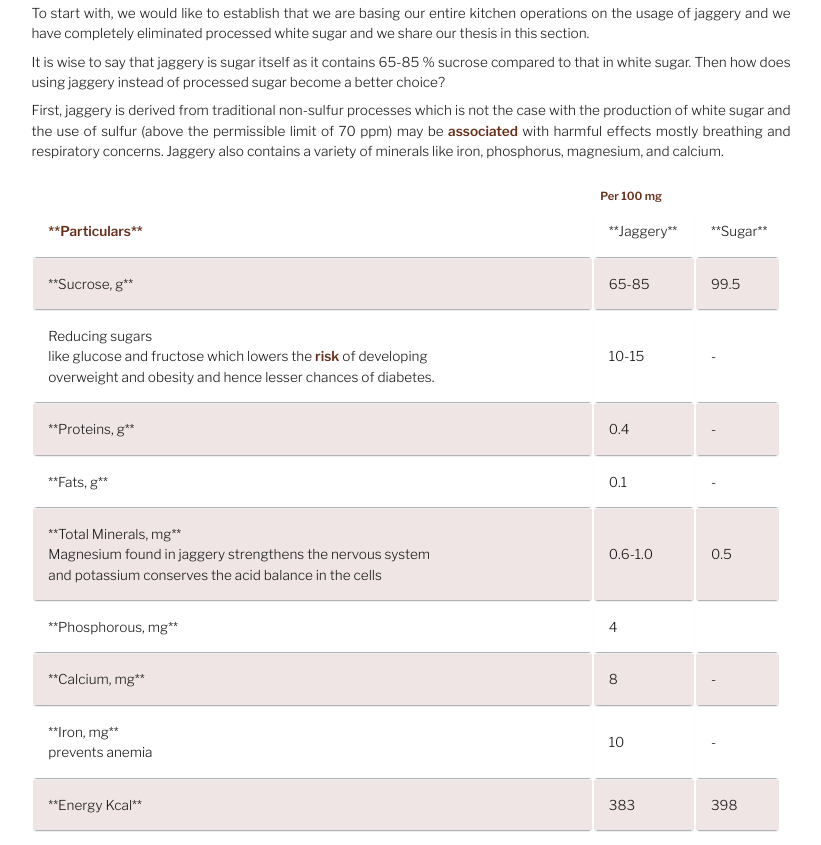
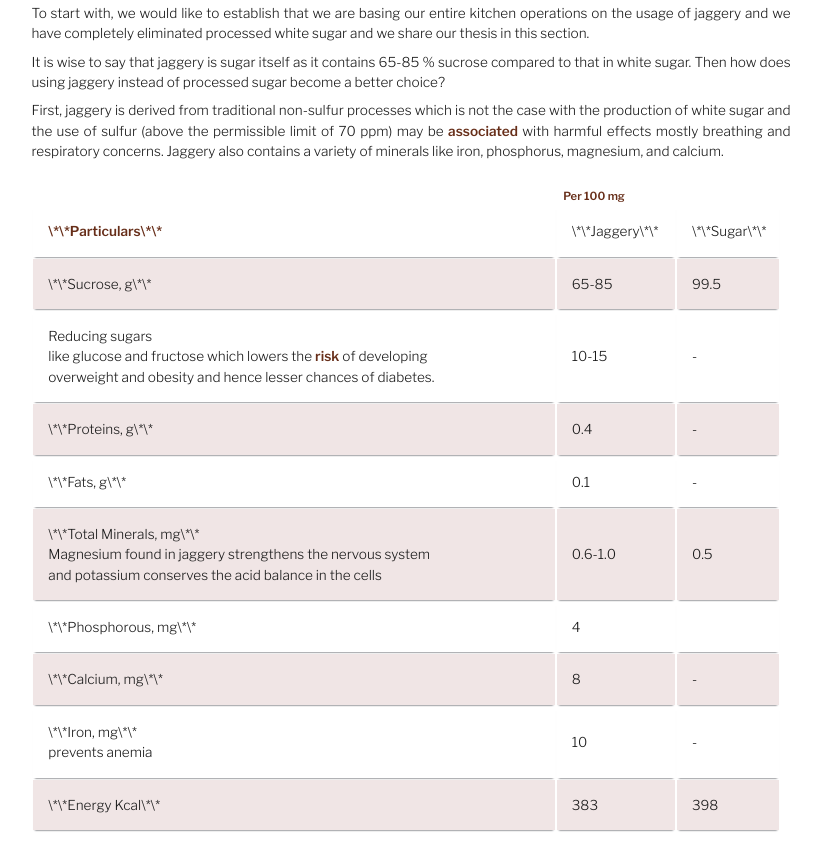
Before and after one commit to OldSchoolFoods/OldSchoolFoods.github.io, an Eleventy site: page src/blog/2021-09-11-our-ethos.md in a window 1280 px wide. Shown: the part 3806-4651 px from the top of the page, without its empty margins (293-1114 px from the left). Built offline with nearby package versions, Linux system fonts and the light colour scheme; Eleventy itself is replaced by a stand-in of ours; files that its build step writes are made by us from their sources; what eleventy-plugin-reading-time would draw is missing.

Commit message:
Update Blog “2021-09-11-our-ethos”

```diff
--- a/src/blog/2021-09-11-our-ethos.md
+++ b/src/blog/2021-09-11-our-ethos.md
@@ -145,12 +145,12 @@ First, jaggery is derived from traditional non-sulfur processes which is not the
 </thead>
 <tbody>
   <tr>
-    <td><a href="http://nopr.niscair.res.in/bitstream/123456789/854/1/IJTK%206%281%29%20%282007%29%2095-102.pdf">**Particulars**</a></td>
-    <td>**Jaggery**</td>
-    <td>**Sugar**</td>
+    <td><a href="http://nopr.niscair.res.in/bitstream/123456789/854/1/IJTK%206%281%29%20%282007%29%2095-102.pdf">\*\*Particulars\*\*</a></td>
+    <td>\*\*Jaggery\*\*</td>
+    <td>\*\*Sugar\*\*</td>
   </tr>
   <tr>
-    <td>**Sucrose, g**</td>
+    <td>\*\*Sucrose, g\*\*</td>
     <td>65-85</td>
     <td>99.5</td>
   </tr>
@@ -160,37 +160,37 @@ First, jaggery is derived from traditional non-sulfur processes which is not the
     <td>-</td>
   </tr>
   <tr>
-    <td>**Proteins, g**</td>
+    <td>\*\*Proteins, g\*\*</td>
     <td>0.4</td>
     <td>-</td>
   </tr>
   <tr>
-    <td>**Fats, g**</td>
+    <td>\*\*Fats, g\*\*</td>
     <td>0.1</td>
     <td>-</td>
   </tr>
   <tr>
-    <td>**Total Minerals, mg**<br>Magnesium found in jaggery strengthens the nervous system <br>and potassium conserves  the  acid  balance in the cells</td>
+    <td>\*\*Total Minerals, mg\*\*<br>Magnesium found in jaggery strengthens the nervous system <br>and potassium conserves  the  acid  balance in the cells</td>
     <td>0.6-1.0</td>
     <td>0.5</td>
   </tr>
   <tr>
-    <td>**Phosphorous, mg**</td>
+    <td>\*\*Phosphorous, mg\*\*</td>
     <td>4</td>
     <td></td>
   </tr>
   <tr>
-    <td>**Calcium, mg**</td>
+    <td>\*\*Calcium, mg\*\*</td>
     <td>8</td>
     <td>-</td>
   </tr>
   <tr>
-    <td>**Iron, mg**<br>prevents anemia</td>
+    <td>\*\*Iron, mg\*\*<br>prevents anemia</td>
     <td>10</td>
     <td>-</td>
   </tr>
   <tr>
-    <td>**Energy Kcal**</td>
+    <td>\*\*Energy Kcal\*\*</td>
     <td>383</td>
     <td>398</td>
   </tr>
```
